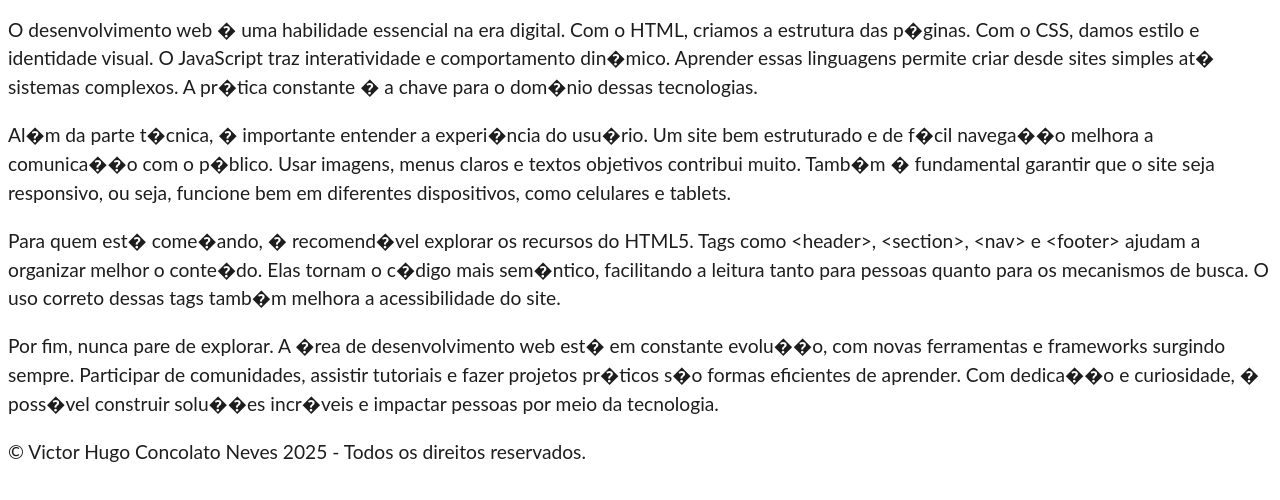
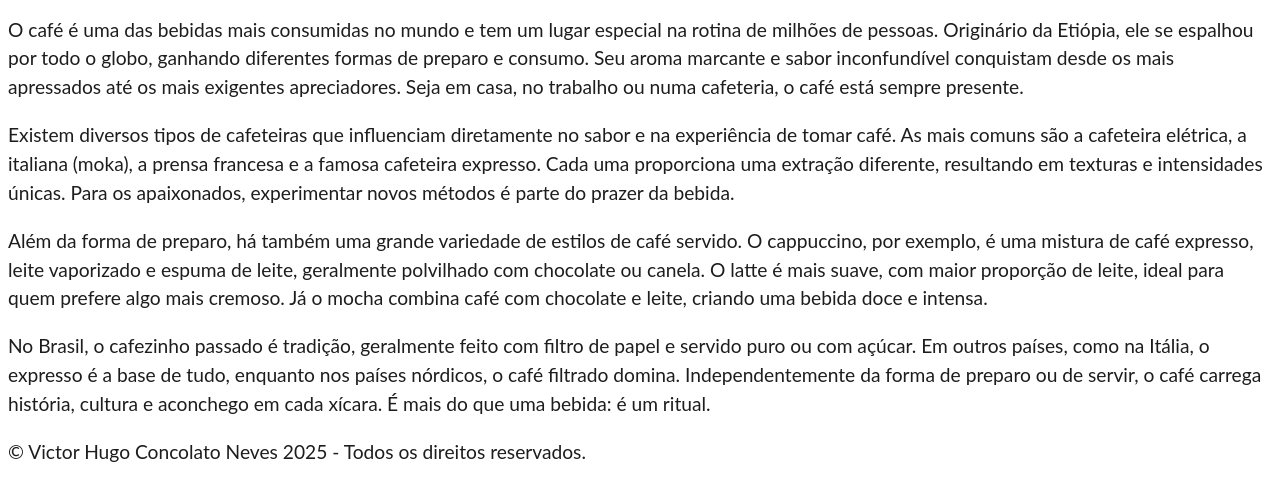
Before and after one commit to victorCNeves/menu, a plain HTML site: page index.html in a window 1280 px wide. Shown: the part 192-692 px from the top of the page. Drawn offline with Linux system fonts and the light colour scheme.

Commit message:
mudança conteudo

```diff
--- a/index.html
+++ b/index.html
@@ -1,9 +1,11 @@
 <!DOCTYPE html>
 <html lang="pt-BR">
+
 <head>
   <meta charset="UTF-8" />
   <title>Site com Menu, Texto e Rodap�</title>
 </head>
+
 <body>
   <!-- Menu com imagens -->
   <nav>
@@ -20,14 +22,8 @@
       <img src="img/ig.svg" alt="Instagram" height="58" />
     </a>
     <a href="https://www.twitter.com" target="_blank">
-          <img
-            id="twitter"
-            src="img/x.svg"
-            alt="Twitter"
-            height="60"
-            onmouseover="this.src='img/tt.svg';"
-            onmouseout="this.src='img/x.svg';"
-          />
+      <img id="twitter" src="img/x.svg" alt="Twitter" height="60" onmouseover="this.src='img/tt.svg';"
+        onmouseout="this.src='img/x.svg';" />
     </a>
     <a href="https://www.linkedin.com" target="_blank">
       <img src="img/linkedin.svg" alt="LinkedIn" height="58" />
@@ -40,36 +36,28 @@
   <main>
     <h1>Bem-vindo ao Meu Site</h1>
     <p>
-          O desenvolvimento web � uma habilidade essencial na era digital. Com
-          o HTML, criamos a estrutura das p�ginas. Com o CSS, damos estilo e
-          identidade visual. O JavaScript traz interatividade e comportamento
-          din�mico. Aprender essas linguagens permite criar desde sites
-          simples at� sistemas complexos. A pr�tica constante � a chave para o
-          dom�nio dessas tecnologias.
+      O café é uma das bebidas mais consumidas no mundo e tem um lugar especial na rotina de milhões de pessoas.
+      Originário da Etiópia, ele se espalhou por todo o globo, ganhando diferentes formas de preparo e consumo. Seu
+      aroma marcante e sabor inconfundível conquistam desde os mais apressados até os mais exigentes apreciadores. Seja
+      em casa, no trabalho ou numa cafeteria, o café está sempre presente.
     </p>
     <p>
-          Al�m da parte t�cnica, � importante entender a experi�ncia do
-          usu�rio. Um site bem estruturado e de f�cil navega��o melhora a
-          comunica��o com o p�blico. Usar imagens, menus claros e textos
-          objetivos contribui muito. Tamb�m � fundamental garantir que o site
-          seja responsivo, ou seja, funcione bem em diferentes dispositivos,
-          como celulares e tablets.
+      Existem diversos tipos de cafeteiras que influenciam diretamente no sabor e na experiência de tomar café. As mais
+      comuns são a cafeteira elétrica, a italiana (moka), a prensa francesa e a famosa cafeteira expresso. Cada uma
+      proporciona uma extração diferente, resultando em texturas e intensidades únicas. Para os apaixonados,
+      experimentar novos métodos é parte do prazer da bebida.
     </p>
     <p>
-          Para quem est� come�ando, � recomend�vel explorar os recursos do
-          HTML5. Tags como &lt;header&gt;, &lt;section&gt;, &lt;nav&gt; e
-          &lt;footer&gt; ajudam a organizar melhor o conte�do. Elas tornam o
-          c�digo mais sem�ntico, facilitando a leitura tanto para pessoas
-          quanto para os mecanismos de busca. O uso correto dessas tags tamb�m
-          melhora a acessibilidade do site.
+      Além da forma de preparo, há também uma grande variedade de estilos de café servido. O cappuccino, por exemplo, é
+      uma mistura de café expresso, leite vaporizado e espuma de leite, geralmente polvilhado com chocolate ou canela. O
+      latte é mais suave, com maior proporção de leite, ideal para quem prefere algo mais cremoso. Já o mocha combina
+      café com chocolate e leite, criando uma bebida doce e intensa.
     </p>
     <p>
-          Por fim, nunca pare de explorar. A �rea de desenvolvimento web est�
-          em constante evolu��o, com novas ferramentas e frameworks surgindo
-          sempre. Participar de comunidades, assistir tutoriais e fazer
-          projetos pr�ticos s�o formas eficientes de aprender. Com dedica��o e
-          curiosidade, � poss�vel construir solu��es incr�veis e impactar
-          pessoas por meio da tecnologia.
+      No Brasil, o cafezinho passado é tradição, geralmente feito com filtro de papel e servido puro ou com açúcar. Em
+      outros países, como na Itália, o expresso é a base de tudo, enquanto nos países nórdicos, o café filtrado domina.
+      Independentemente da forma de preparo ou de servir, o café carrega história, cultura e aconchego em cada xícara. É
+      mais do que uma bebida: é um ritual.
     </p>
   </main>
   <!-- Rodapé -->
@@ -78,7 +66,7 @@
   </footer>
 </body>
 <style>
-      body{
+  body {
     font-family: 'Lato', sans-serif;
     font-size: 1.2em;
     line-height: 1.5em;
@@ -86,24 +74,29 @@
     background-color: white;
   }
 
-      nav{
+  nav {
     display: flex;
     justify-content: center;
     align-items: center;
   }
-      nav > a > img:hover{
+
+  nav>a>img:hover {
     transform: scale(1.1) translateY(-3px);
     transition: .3s;
   }
-      nav > *{
+
+  nav>* {
     margin: 0 5%;
   }
-      a{
+
+  a {
     color: white;
   }
-      a:active{
+
+  a:active {
     color: white;
   }
 </style>
 </head>
+
 </html>
```
Lines whose indentation alone changed are shown as unchanged.
